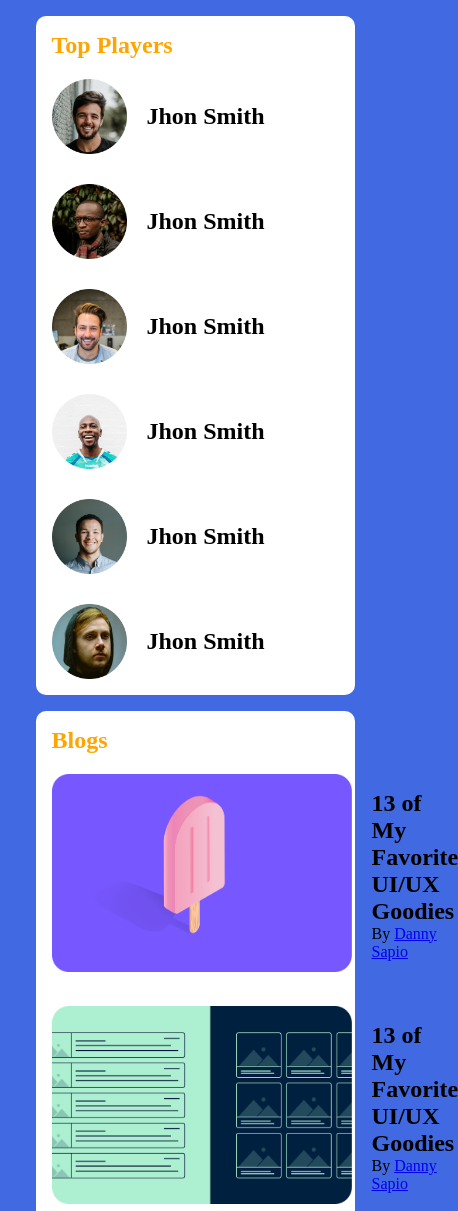
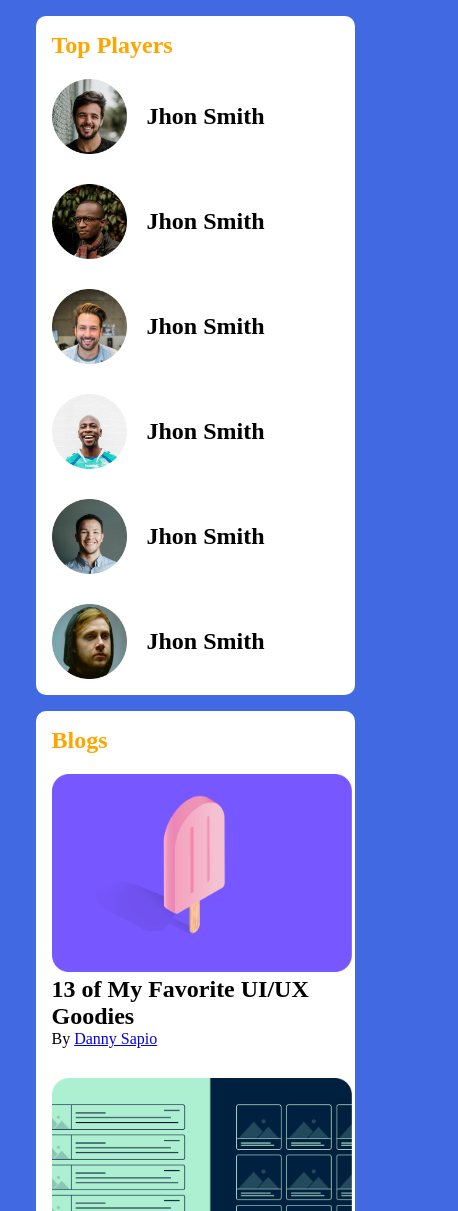
Before and after one commit to Jowelahmed-devloper/css-2, a plain HTML site: page index.html in a window 390 px wide. Shown: the top 1211 px of the page, 458 px wide, since content can reach past the window. Drawn offline with Linux system fonts and the light colour scheme.

Commit message:
another change

```diff
--- a/css/style.css
+++ b/css/style.css
@@ -77,4 +77,7 @@ section{
     .players, .courses{
         grid-template-columns: repeat(1, 1fr);
     }
+    .blog, .course{
+        display: block;
+    }
 }
```
